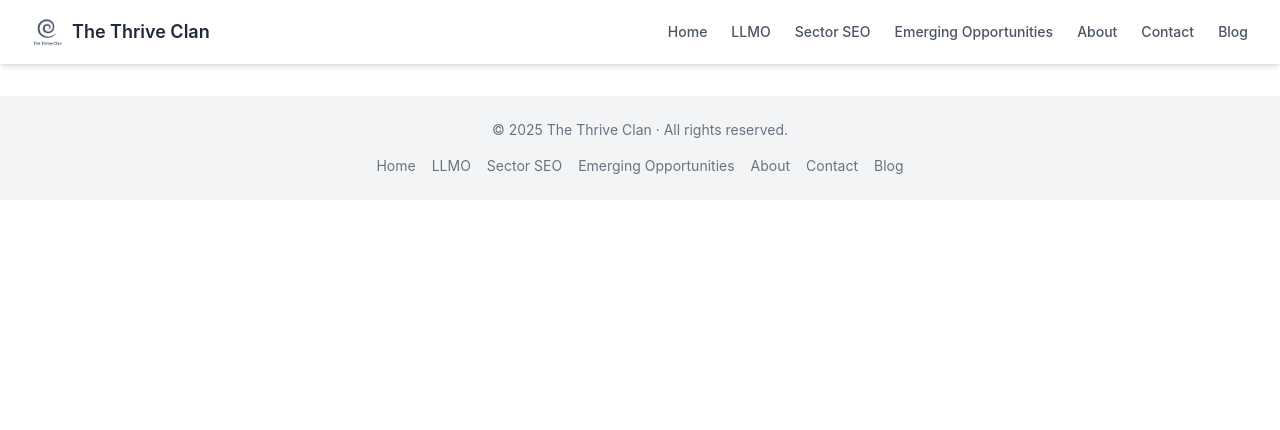
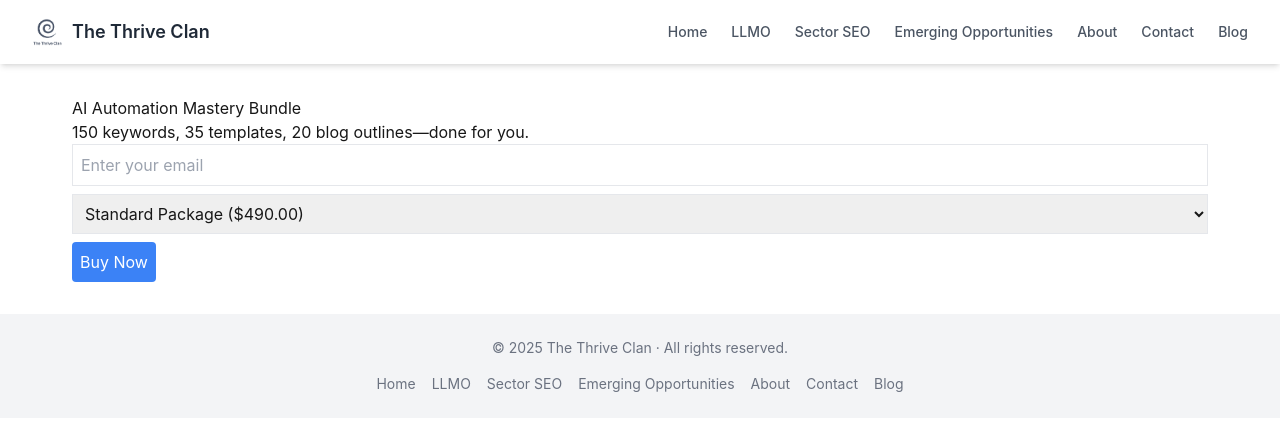
Before and after one commit to thriveuniverse/thethriveclan, a Next.js app: page /packages/1 in a window 1280 px wide. Shown: the top 430 px of the page. Built offline with nearby package versions, Linux system fonts and the light colour scheme.

Commit message:
page update removed secret key

```diff
--- a/app/packages/[id]/page.tsx
+++ b/app/packages/[id]/page.tsx
@@ -3,7 +3,6 @@
 import { products, ProductId, OptionId } from "../../lib/products";
 
 export default function PackagePage({ params }: { params: { id: string } }) {
-  // Safely cast string to ProductId via unknown
   const productId = (params.id as unknown) as ProductId;
   const product = products[productId];
   const [email, setEmail] = useState("");
@@ -37,13 +36,42 @@
       const { id } = await response.json();
       console.log("Received session ID:", id);
       setSessionId(id);
-    if (id) {
-      const publishableKey = process.env.NEXT_PUBLIC_STRIPE_PUBLISHABLE_KEY;
-      window.location.href = `https://checkout.stripe.com/pay/${id}?key=${publishableKey}`;
-    }
+      if (id) window.location.href = `https://checkout.stripe.com/pay/${id}`; // Let Stripe handle the key
     } catch (error) {
       console.error("Checkout error:", error);
       setError("Failed to start checkout. Check console for details.");
     }
   };
+
+  if (error || !product) return <div className="p-4">{error || "Loading..."}</div>;
+
+  return (
+    <div className="p-4">
+      <h1>{product.title}</h1>
+      <p>{product.description}</p>
+      <input
+        type="email"
+        value={email}
+        onChange={(e) => setEmail(e.target.value)}
+        placeholder="Enter your email"
+        className="border p-2 mb-2 w-full"
+      />
+      {error && <p className="text-red-500">{error}</p>}
+      <select
+        value={customerType}
+        onChange={(e) => setCustomerType(e.target.value as OptionId)}
+        className="border p-2 mb-2 w-full"
+      >
+        {Object.entries(product.options).map(([key, value]) => (
+          <option key={key} value={key}>
+            {value.name} (${(value.amount / 100).toFixed(2)})
+          </option>
+        ))}
+      </select>
+      <button onClick={handleCheckout} className="bg-blue-500 text-white p-2 rounded">
+        Buy Now
+      </button>
+      {sessionId && <p>Redirecting to payment... Session ID: {sessionId}</p>}
+    </div>
+  );
 }
```
Lines whose indentation alone changed are shown as unchanged.
